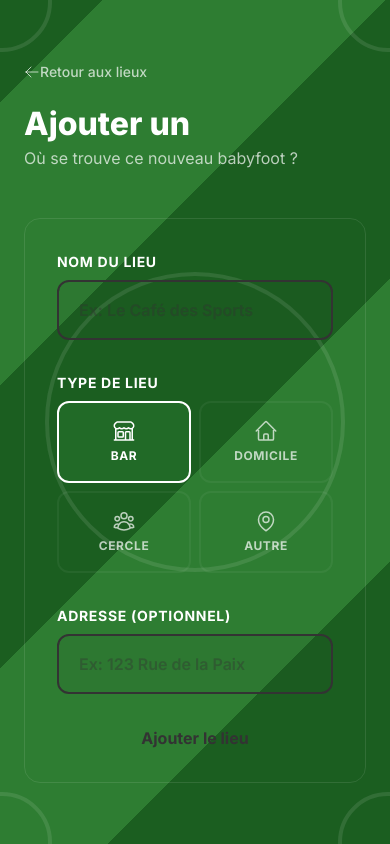
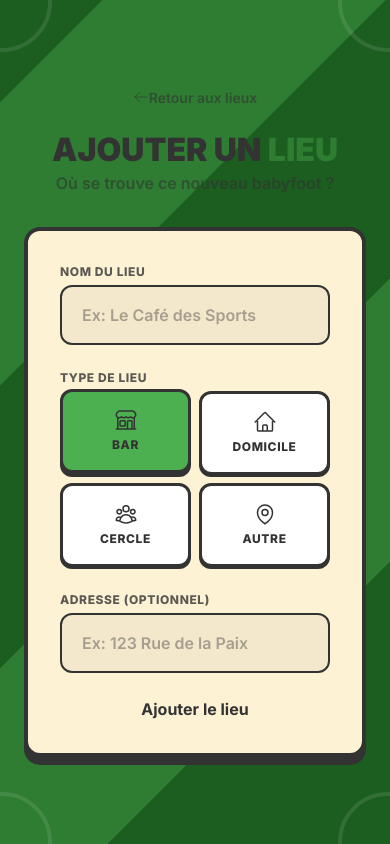
Before and after one commit to lechaudepierre/KickTrack, a Next.js app: page /venues/add in a window 390 px wide. Built offline with nearby package versions, Linux system fonts and the light colour scheme; no server answers; sample sign-in values are in the browser's storage.

Commit message:
feat: auto-assign 1v1 teams, fix mobile drag & drop, and refine dashboard/venues UI

```diff
--- a/src/app/dashboard/page.tsx
+++ b/src/app/dashboard/page.tsx
@@ -7,7 +7,9 @@ import { useAuthStore } from '@/lib/stores/authStore';
 import BottomNav from '@/components/common/BottomNav';
 import {
     PlusCircleIcon,
-    QrCodeIcon
+    QrCodeIcon,
+    UserPlusIcon,
+    MapPinIcon
 } from '@heroicons/react/24/outline';
 import styles from './page.module.css';
 
@@ -76,6 +78,26 @@ export default function DashboardPage() {
                             <span className={styles.actionSubtitle}>Scanner QR code</span>
                         </div>
                     </Link>
+
+                    {/* Small Actions */}
+                    <div className={styles.smallActions}>
+                        <button
+                            onClick={() => alert('Fonctionnalité bientôt disponible !')}
+                            className={styles.smallAction}
+                        >
+                            <div className={styles.smallActionIconWrapper}>
+                                <UserPlusIcon className={styles.smallActionIcon} />
+                            </div>
+                            <span className={styles.smallActionTitle}>Ajouter un ami</span>
+                        </button>
+
+                        <Link href="/venues" className={styles.smallAction}>
+                            <div className={styles.smallActionIconWrapper}>
+                                <MapPinIcon className={styles.smallActionIcon} />
+                            </div>
+                            <span className={styles.smallActionTitle}>Ajouter un lieu</span>
+                        </Link>
+                    </div>
                 </div>
 
                 {/* Quick Stats */}
--- a/src/app/venues/add/page.module.css
+++ b/src/app/venues/add/page.module.css
@@ -1,7 +1,8 @@
-/* Venues Add Page Styles - Organic Rounded */
+@reference "../../../app/globals.css";
 
 .container {
     min-height: 100vh;
+    min-height: 100dvh;
     position: relative;
     display: flex;
     flex-direction: column;
@@ -19,81 +20,79 @@
 
 /* Header */
 .header {
-    margin-bottom: var(--spacing-2xl);
+    margin-bottom: var(--spacing-xl);
+    text-align: center;
 }
 
 .backLink {
     display: inline-flex;
     align-items: center;
-    color: var(--color-text-secondary);
+    color: var(--color-text-dark);
+    opacity: 0.6;
     font-size: 0.875rem;
-    font-weight: 500;
+    font-weight: 600;
     margin-bottom: var(--spacing-lg);
-    transition: color var(--transition-normal);
+    transition: opacity 0.2s ease;
+    text-decoration: none;
 }
 
 .backLink:hover {
-    color: var(--color-text-primary);
+    opacity: 1;
 }
 
 .title {
     font-size: 2rem;
-    font-weight: 800;
-    color: var(--color-text-primary);
+    font-weight: 900;
+    color: var(--color-text-dark);
     margin-bottom: var(--spacing-xs);
     line-height: 1.1;
+    text-transform: uppercase;
 }
 
 .titleAccent {
-    background: linear-gradient(135deg, var(--color-field-green) 0%, var(--color-field-light) 100%);
-    -webkit-background-clip: text;
-    -webkit-text-fill-color: transparent;
-    background-clip: text;
+    color: var(--color-green-medium);
 }
 
 .subtitle {
-    color: var(--color-text-secondary);
+    color: var(--color-text-dark);
+    opacity: 0.6;
     font-size: 1rem;
+    font-weight: 600;
 }
 
 /* Form Card */
 .formCard {
-    background: var(--color-pitch-medium);
-    border: 1px solid rgba(255, 255, 255, 0.1);
-    border-radius: var(--radius-lg);
+    background: var(--color-beige);
+    border: 4px solid #333333;
+    border-radius: 1rem;
     padding: var(--spacing-xl);
     position: relative;
-    overflow: hidden;
-    box-shadow: var(--shadow-soft);
+    box-shadow: 0 8px 0 #333333;
 }
 
 .cardAccent {
-    position: absolute;
-    top: 0;
-    left: 0;
-    width: 100%;
-    height: 3px;
-    background: linear-gradient(90deg, var(--color-field-green) 0%, var(--color-field-light) 100%);
+    display: none;
 }
 
 .form {
     display: flex;
     flex-direction: column;
-    gap: var(--spacing-xl);
+    gap: var(--spacing-lg);
 }
 
 .formGroup {
     display: flex;
     flex-direction: column;
-    gap: var(--spacing-sm);
+    gap: var(--spacing-xs);
 }
 
 .label {
-    color: var(--color-text-primary);
-    font-size: 0.875rem;
-    font-weight: 700;
+    color: var(--color-text-dark);
+    font-size: 0.75rem;
+    font-weight: 800;
     text-transform: uppercase;
     letter-spacing: 0.05em;
+    opacity: 0.8;
 }
 
 /* Venue Type Grid */
@@ -110,51 +109,53 @@
     justify-content: center;
     padding: var(--spacing-md);
     border-radius: var(--radius-md);
-    border: 2px solid transparent;
-    transition: all var(--transition-normal);
+    border: 3px solid #333333;
+    transition: all 0.2s ease;
     cursor: pointer;
-    background: var(--color-pitch-dark);
+    background: white;
 }
 
 .typeButtonActive {
-    background: rgba(76, 175, 80, 0.15);
-    border-color: var(--color-field-green);
-    color: var(--color-field-green);
+    background: var(--color-green-light);
+    transform: translateY(-2px);
+    box-shadow: 0 4px 0 #333333;
 }
 
 .typeButtonInactive {
-    border-color: rgba(255, 255, 255, 0.05);
-    color: var(--color-text-secondary);
+    background: white;
+    box-shadow: 0 2px 0 #333333;
 }
 
 .typeButtonInactive:hover {
-    border-color: rgba(255, 255, 255, 0.2);
-    color: var(--color-text-primary);
+    transform: translateY(-1px);
+    box-shadow: 0 3px 0 #333333;
 }
 
 .typeIcon {
     width: 1.5rem;
     height: 1.5rem;
     margin-bottom: var(--spacing-xs);
+    color: var(--color-text-dark);
 }
 
 .typeLabel {
     font-size: 0.75rem;
-    font-weight: 700;
+    font-weight: 800;
     text-transform: uppercase;
     letter-spacing: 0.05em;
+    color: var(--color-text-dark);
 }
 
 /* Error Message */
 .errorBox {
     margin-bottom: var(--spacing-lg);
     padding: var(--spacing-md);
-    background: rgba(255, 152, 0, 0.1);
-    border: 1px solid rgba(255, 152, 0, 0.3);
+    background: #fee2e2;
+    border: 3px solid #ef4444;
     border-radius: var(--radius-md);
-    color: var(--color-accent-orange);
+    color: #b91c1c;
     font-size: 0.875rem;
-    font-weight: 600;
+    font-weight: 700;
     display: flex;
     align-items: center;
     gap: var(--spacing-sm);
--- a/src/app/venues/page.tsx
+++ b/src/app/venues/page.tsx
@@ -152,22 +152,22 @@ export default function VenuesPage() {
                                 href={`/venues/${venue.venueId}`}
                             >
                                 <div className={styles.listItem}>
-                                    <div className={`p-3 rounded-xl ${venueTypeColors[venue.type]}`}>
+                                    <div className={`p-3 rounded-xl`} style={{ background: 'rgba(51, 51, 51, 0.05)', color: 'var(--color-text-dark)' }}>
                                         {venueTypeIcons[venue.type]}
                                     </div>
                                     <div style={{ flex: 1, minWidth: 0 }}>
-                                        <h3 style={{ fontWeight: 600, color: 'var(--color-text-primary)', overflow: 'hidden', textOverflow: 'ellipsis', whiteSpace: 'nowrap' }}>
+                                        <h3 style={{ fontWeight: 700, color: 'var(--color-text-dark)', overflow: 'hidden', textOverflow: 'ellipsis', whiteSpace: 'nowrap', textTransform: 'uppercase', fontSize: '1rem' }}>
                                             {venue.name}
                                         </h3>
-                                        <p className="text-secondary" style={{ fontSize: '0.875rem', overflow: 'hidden', textOverflow: 'ellipsis', whiteSpace: 'nowrap' }}>
+                                        <p style={{ fontSize: '0.875rem', color: 'rgba(51, 51, 51, 0.6)', overflow: 'hidden', textOverflow: 'ellipsis', whiteSpace: 'nowrap', fontWeight: 600 }}>
                                             {venue.address || venueTypeLabels[venue.type]}
                                         </p>
                                     </div>
                                     <div style={{ textAlign: 'right' }}>
-                                        <p style={{ fontSize: '0.875rem', fontWeight: 600, color: 'var(--color-field-green)' }}>
+                                        <p style={{ fontSize: '1.125rem', fontWeight: 900, color: 'var(--color-text-dark)' }}>
                                             {venue.stats.totalGames}
                                         </p>
-                                        <p style={{ fontSize: '0.75rem', color: 'var(--color-text-muted)' }}>
+                                        <p style={{ fontSize: '0.625rem', color: 'rgba(51, 51, 51, 0.4)', fontWeight: 800, textTransform: 'uppercase' }}>
                                             parties
                                         </p>
                                     </div>
--- a/src/components/game/TeamSetup.module.css
+++ b/src/components/game/TeamSetup.module.css
@@ -121,6 +121,7 @@
     cursor: grab;
     transition: all 0.1s ease;
     user-select: none;
+    touch-action: none;
 }
 
 .playerItem:active {
--- a/src/components/game/TeamSetup.tsx
+++ b/src/components/game/TeamSetup.tsx
@@ -33,11 +33,17 @@ export default function TeamSetup({ players, format, onStartGame }: TeamSetupPro
     // Initialize waiting list with all players
     useEffect(() => {
         if (players.length > 0) {
-            setWaitingPlayers(players);
-            setTeam1Players([]);
-            setTeam2Players([]);
+            if (format === '1v1' && players.length >= 2) {
+                setTeam1Players([players[0]]);
+                setTeam2Players([players[1]]);
+                setWaitingPlayers(players.slice(2));
+            } else {
+                setWaitingPlayers(players);
+                setTeam1Players([]);
+                setTeam2Players([]);
+            }
         }
-    }, [players]);
+    }, [players, format]);
 
     const handleDragStart = (player: Player, source: 'waiting' | 'team1' | 'team2') => {
         setDraggedPlayer(player);
@@ -127,6 +133,7 @@ export default function TeamSetup({ players, format, onStartGame }: TeamSetupPro
                             className={`${styles.playerItem} ${draggedPlayer?.userId === player.userId ? styles.dragging : ''}`}
                             draggable
                             onDragStart={() => handleDragStart(player, target)}
+                            style={{ touchAction: 'none' }}
                         >
                             <div className={styles.playerAvatar}>
                                 {player.username.charAt(0).toUpperCase()}
@@ -172,6 +179,7 @@ export default function TeamSetup({ players, format, onStartGame }: TeamSetupPro
                             className={`${styles.playerItem} ${draggedPlayer?.userId === player.userId ? styles.dragging : ''}`}
                             draggable
                             onDragStart={() => handleDragStart(player, 'waiting')}
+                            style={{ touchAction: 'none' }}
                         >
                             <div className={styles.playerAvatar}>
                                 {player.username.charAt(0).toUpperCase()}
```
Also changed, not shown: src/app/dashboard/page.module.css (+56 -0 lines), src/styles/content-page.module.css (+14 -13 lines).
